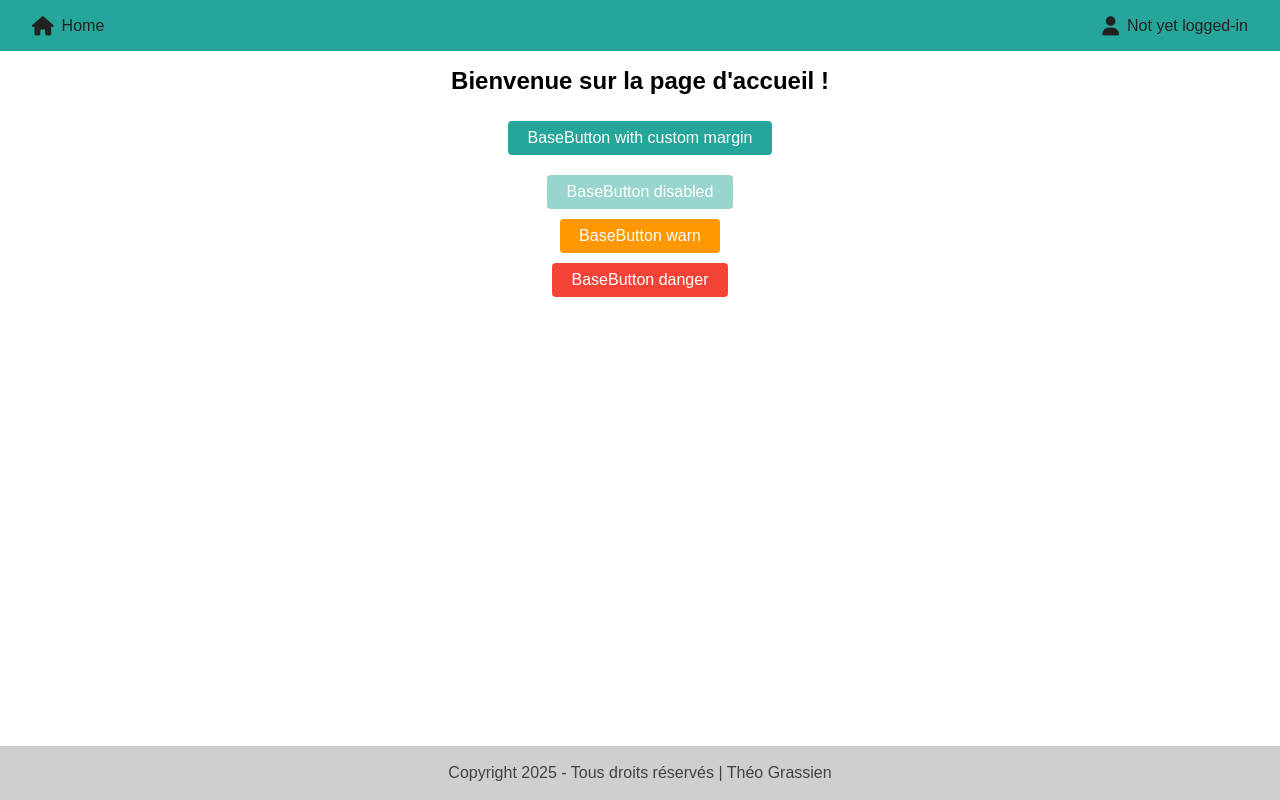
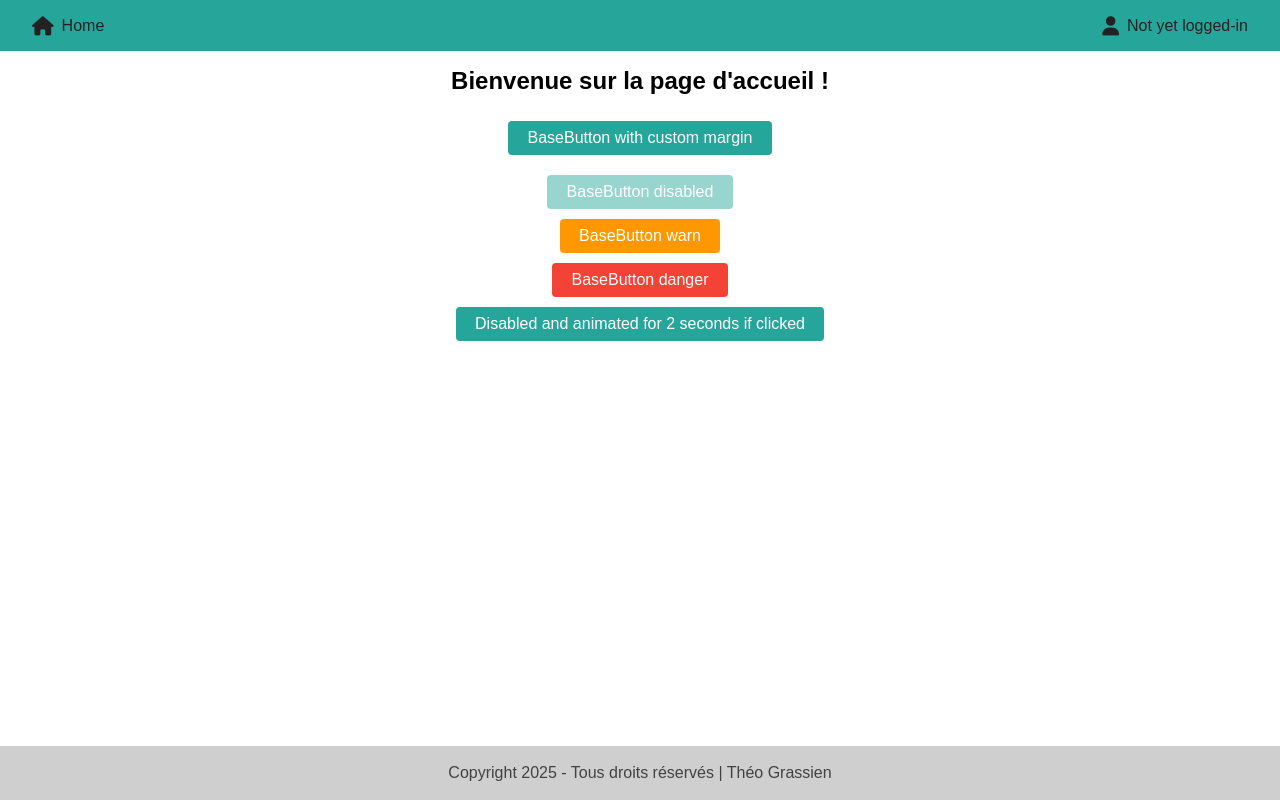
Before and after one commit to TheoGrassien/vue-oauth-microsoft-graph, a Vue app: page / in a window 1280 px wide. Built offline with nearby package versions, Linux system fonts and the light colour scheme.

Commit message:
Ex 9: add AsyncButton

```diff
--- /dev/null
+++ b/src/components/AsyncButton.vue
@@ -0,0 +1,49 @@
+<template>
+  <base-button
+    :disabled="isPending"
+    :color="color"
+    @click.stop.prevent="handleClick"
+    class="async-button"
+  >
+    <i v-if="isPending" class="fas fa-spinner fa-spin"></i>
+    <slot />
+  </base-button>
+</template>
+
+<script>
+import BaseButton from "./BaseButton.vue";
+
+export default {
+  name: "AsyncButton",
+  components: { BaseButton },
+  inheritAttrs: false,
+  props: {
+    color: {
+      type: String,
+      default: "primary",
+    },
+  },
+  data() {
+    return {
+      isPending: false,
+    };
+  },
+  methods: {
+    handleClick() {
+      const originalOnClick = this.$attrs.onClick || (() => Promise.resolve());
+      this.isPending = true;
+      Promise.resolve(originalOnClick()).finally(() => {
+        this.isPending = false;
+      });
+    },
+  },
+};
+</script>
+
+<style scoped>
+.async-button {
+  display: flex;
+  align-items: center;
+  gap: 8px;
+}
+</style>
--- a/src/pages/HomePage.vue
+++ b/src/pages/HomePage.vue
@@ -8,17 +8,34 @@
       <BaseButton disabled>BaseButton disabled</BaseButton>
       <BaseButton color="warn">BaseButton warn</BaseButton>
       <BaseButton color="danger">BaseButton danger</BaseButton>
+      <AsyncButton
+        class="custom-margin"
+        :color="'primary'"
+        :onClick="handleAsyncClick"
+      >
+        Disabled and animated for 2 seconds if clicked
+      </AsyncButton>
     </div>
   </main>
 </template>
 
 <script>
 import BaseButton from "../components/BaseButton.vue";
+import AsyncButton from "../components/AsyncButton.vue";
 
 export default {
   name: "HomePage",
   components: {
     BaseButton,
+    AsyncButton,
+  },
+  methods: {
+    handleAsyncClick() {
+      // Retourne une promesse qui se résout après 2 secondes
+      return new Promise((resolve) => {
+        setTimeout(resolve, 2000);
+      });
+    },
   },
 };
 </script>
```
